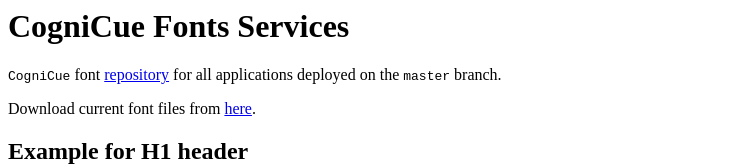
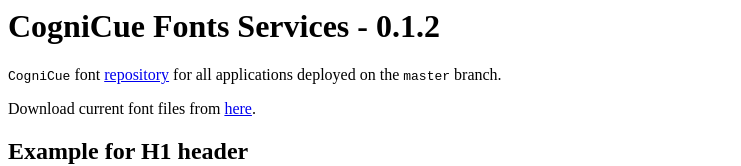
Before and after one commit to cognicue/fonts.cognicue.in, a plain HTML site: page index.html in a window 1280 px wide. Shown: the top 166 px of the page, without its empty margins (0-741 px from the left). Drawn offline with Linux system fonts and the light colour scheme.

Commit message:
Version Bumped

```diff
--- a/index.html
+++ b/index.html
@@ -1,4 +1,5 @@
-<h1 id="cognicue-fonts-services">CogniCue Fonts Services</h1>
+<h1 id="cognicue-fonts-services---0.1.2">CogniCue Fonts Services -
+0.1.2</h1>
 <p><code>CogniCue</code> font <a
 href="https://github.com/cognicue/fonts.cognicue.in">repository</a> for
 all applications deployed on the <code>master</code> branch.</p>
```
Also changed, not shown: README.md.
